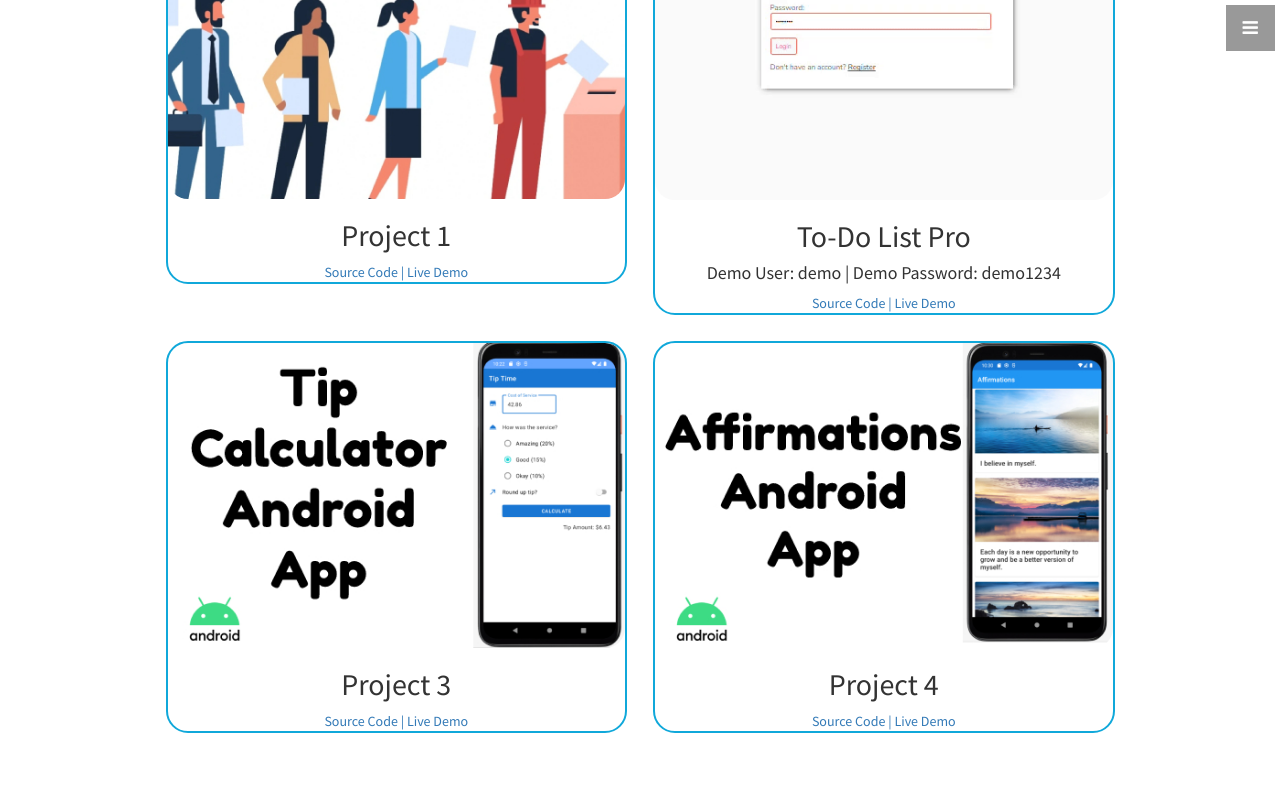
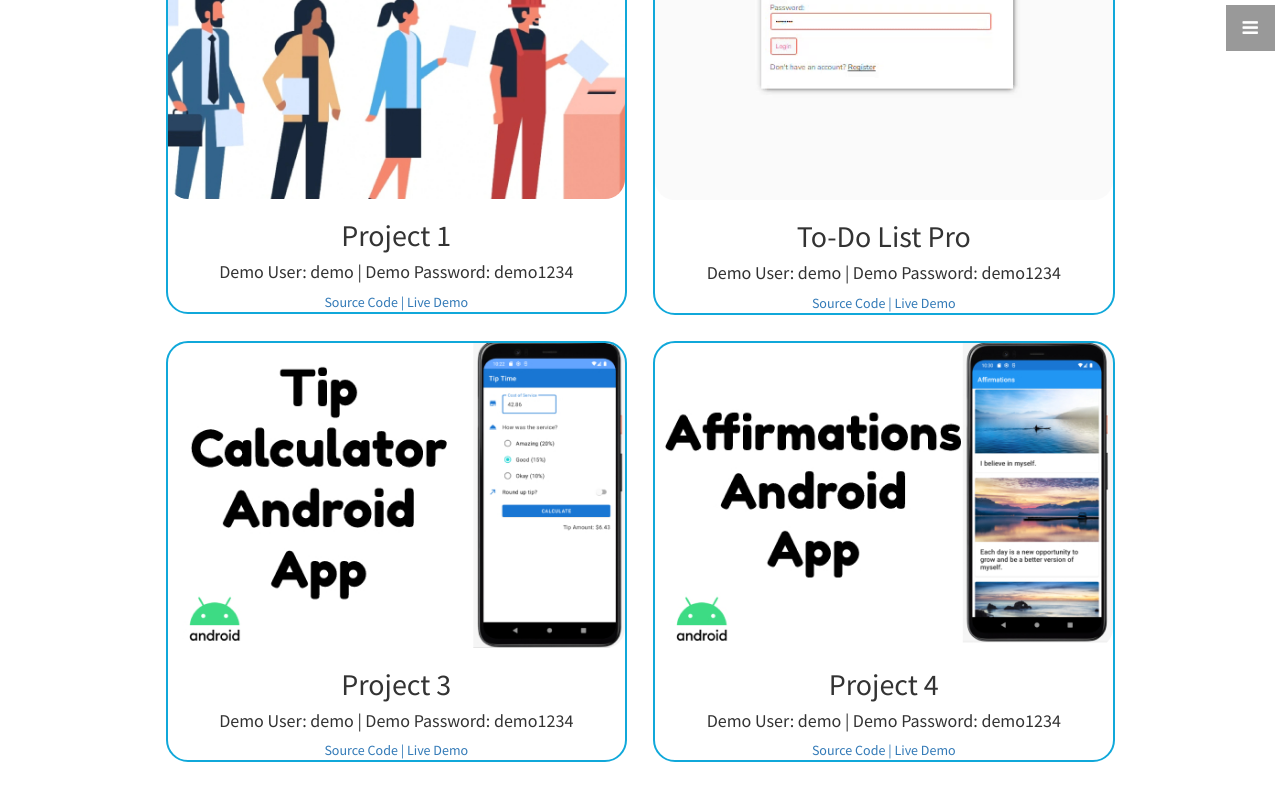
Before and after one commit to henryqbonilla/henryqbonilla.github.io, a Jekyll site: the page built from index.html, in a window 1280 px wide and 900 px high, scrolled down 1850 px. Shown: the top 801 px of the window. Built offline with Jekyll 4.4.1, drawn with Linux system fonts in a browser that asks for light colours.

Commit message:
Update portfolio.html

```diff
--- a/_includes/portfolio.html
+++ b/_includes/portfolio.html
@@ -6,11 +6,13 @@
         <hr class="small">
         <div class="row">
           <div class="col-md-6">
+            <!-- 1ST PROJECT -->
             <div class="portfolio-item">
               <a href="https://github.com/henryqbonilla/tideman" target="_blank" rel="noopener noreferrer">
                 <img class="img-portfolio img-responsive" src="img/portfolio-1.jpg">
               </a>
               <h2>Project 1</h2>
+              <h4>Demo User: demo | Demo Password: demo1234</h4>
               <a href="https://github.com/henryqbonilla" target="_blank" rel="noopener noreferrer">
                 Source Code |
               </a>
@@ -19,6 +21,8 @@
               </a>
             </div>
           </div>
+          <!-- 1ST PROJECT -->
+          <!-- 2ND PROJECT -->
           <div class="col-md-6">
             <div class="portfolio-item">
               <a href="https://henryqbonilla.pythonanywhere.com/" target="_blank" rel="noopener noreferrer">
@@ -34,12 +38,15 @@
               </a>
             </div>
           </div>
+          <!-- END 2ND PROJECT -->
+          <!-- 3RD PROJECT -->
           <div class="col-md-6">
             <div class="portfolio-item">
               <a href="https://github.com/henryqbonilla/TipCalculatorApp-" target="_blank" rel="noopener noreferrer">
                 <img class="img-portfolio img-responsive" src="img/portfolio-3.jpg">
               </a>
               <h2>Project 3</h2>
+              <h4>Demo User: demo | Demo Password: demo1234</h4>
               <a href="https://github.com/henryqbonilla" target="_blank" rel="noopener noreferrer">
                 Source Code |
               </a>
@@ -48,12 +55,15 @@
               </a>
             </div>
           </div>
+          <!-- END 3RD PROJECT -->
+          <!-- 4TH PROJECT -->
           <div class="col-md-6">
             <div class="portfolio-item">
               <a href="https://github.com/henryqbonilla/AffirmationsApp" target="_blank" rel="noopener noreferrer">
                 <img class="img-portfolio img-responsive" src="img/portfolio-4.jpg">
               </a>
               <h2>Project 4</h2>
+              <h4>Demo User: demo | Demo Password: demo1234</h4>
               <a href="https://github.com/henryqbonilla" target="_blank" rel="noopener noreferrer">
                 Source Code |
               </a>
@@ -63,6 +73,7 @@
             </div>
           </div>
         </div>
+        <!-- END 4TH PROJECT -->
         <!-- /.row (nested) -->
         <!-- <a href="#" class="btn btn-dark">View More Items</a> -->
       </div>
```
